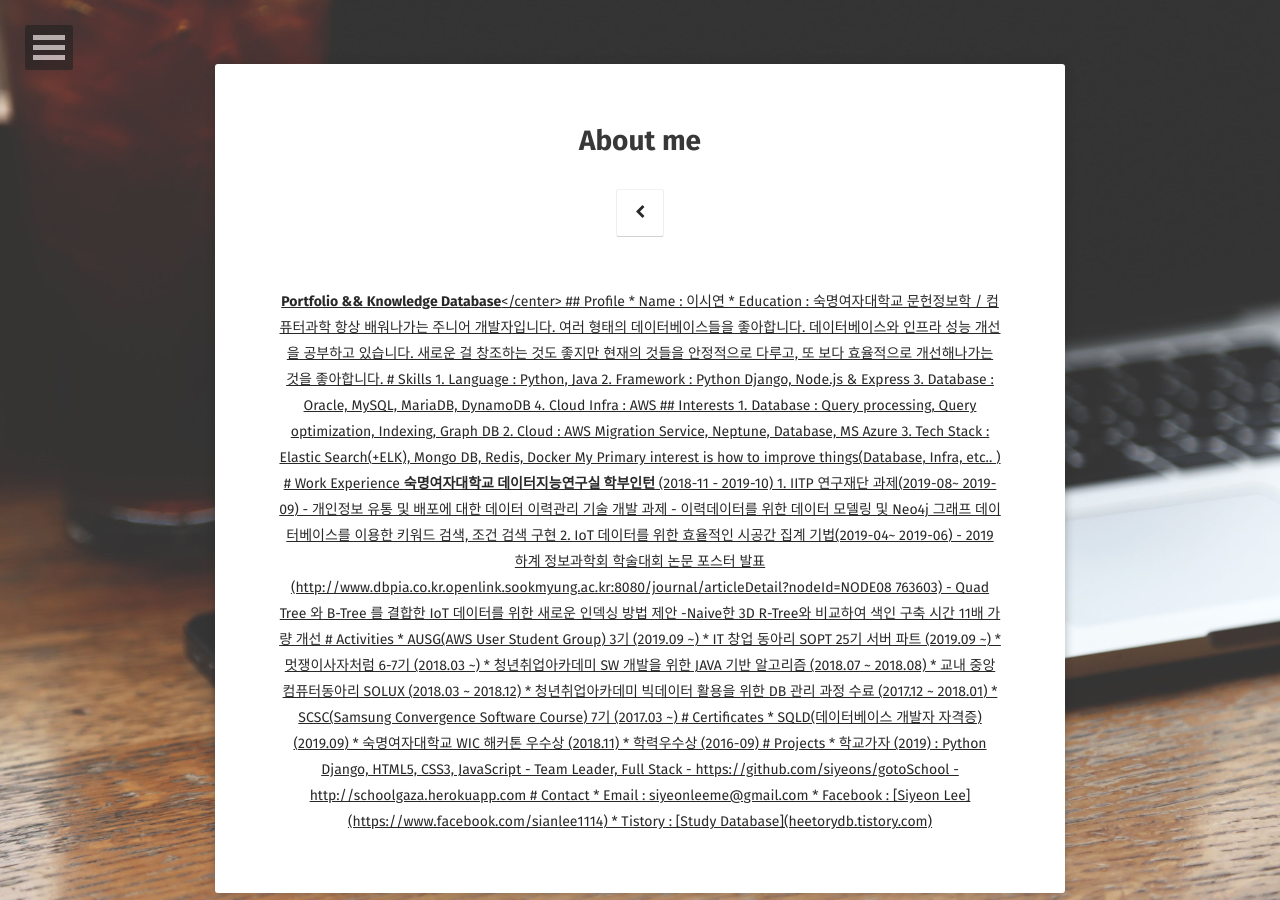
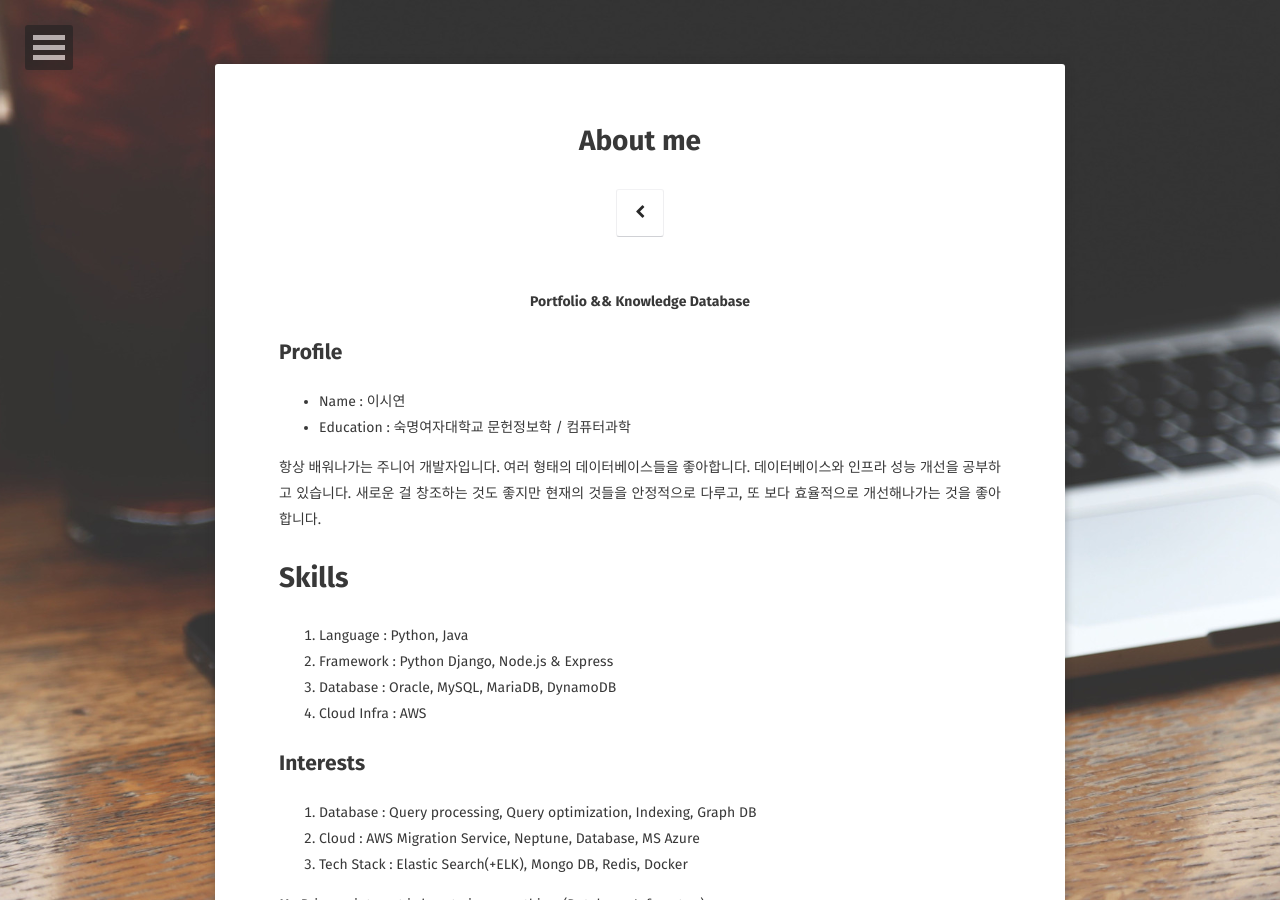
Before and after one commit to siyeons/siyeons.github.io, a Jekyll site: the page built from about/index.md, in a window 1280 px wide and 900 px high. Built offline with Jekyll 4.4.1, drawn with Linux system fonts in a browser that asks for light colours; some web fonts are replaced; part of the change alters nothing that is shown; some of the changed text lies outside the part shown.

Commit message:
Update index.md

```diff
--- a/about/index.md
+++ b/about/index.md
@@ -6,7 +6,7 @@ date: 2019-11-12
 comments: false
 ---
 
-<center><a href="http://taylantatli.github.io/Moon"><b>Portfolio && Knowledge Database</b></center>
+<center><b>Portfolio && Knowledge Database</b></center>
 
 ## Profile
 * Name : 이시연
```
